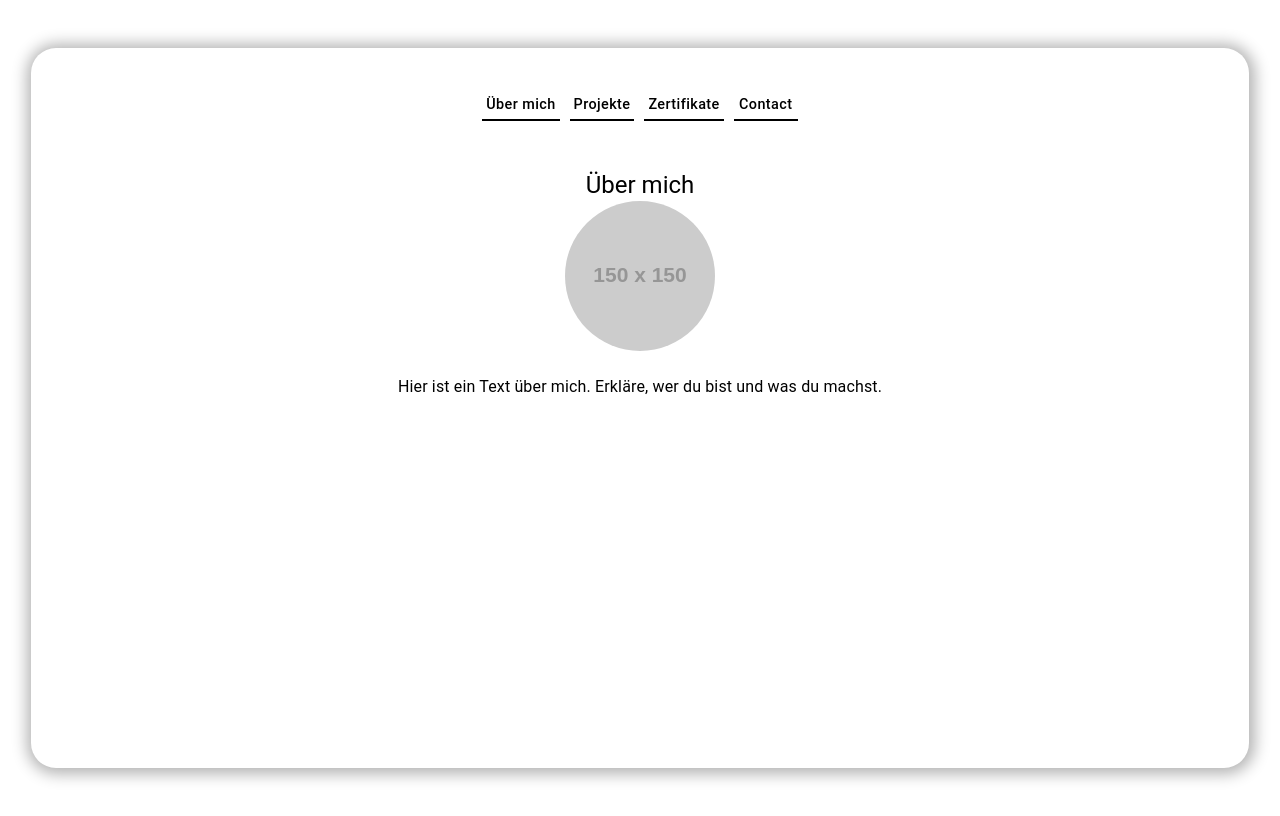
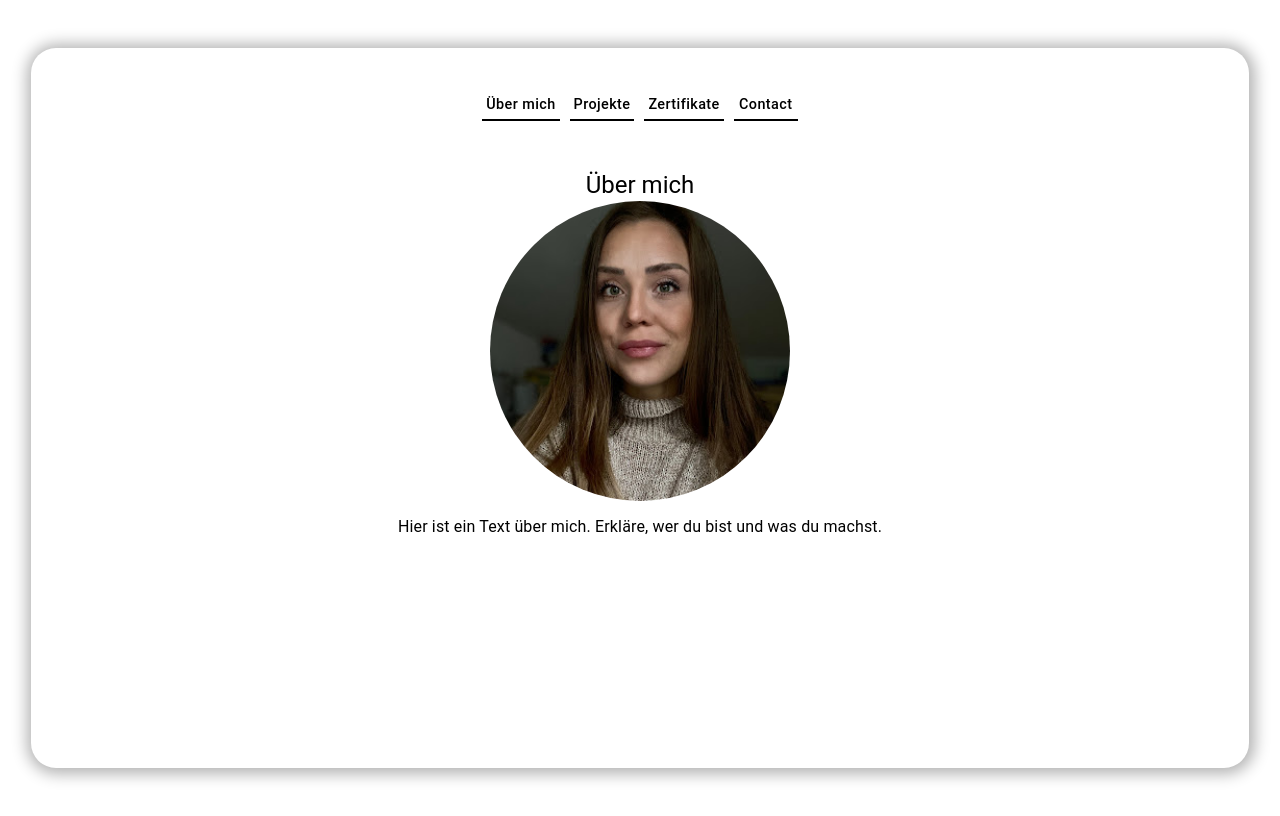
Before and after one commit to ilonagoergens/mein-portfolio, a React (Vite) app: page / in a window 1280 px wide. Both pictures are taken after a click on the button "Über mich". Built offline with nearby package versions, Linux system fonts and the light colour scheme.

Commit message:
bild hinzugefügt

```diff
--- a/package.json
+++ b/package.json
@@ -26,6 +26,7 @@
     "eslint-plugin-react-hooks": "^5.0.0",
     "eslint-plugin-react-refresh": "^0.4.14",
     "globals": "^15.11.0",
-    "vite": "^5.4.10"
+    "vite": "^5.4.10",
+    "vite-plugin-static-copy": "^2.1.0"
   }
 }
--- a/src/App.jsx
+++ b/src/App.jsx
@@ -1,5 +1,6 @@
 import React, { useState, useEffect } from "react";
 import { Button, Box, Typography } from "@mui/material";
+import Image from './assets/image.png'
 
 // Button-Komponente für einheitliches Styling
 function NavButton({ label, onClick }) {
@@ -114,14 +115,27 @@ function App() {
   {activeContent === "about" && (
     <>
       <Typography variant="h5">Über mich</Typography>
-              <img
-                src="https://via.placeholder.com/150" // Ersetze dies mit deinem Foto
+      <Box
+        component="img"
+        src={Image} // Ersetze dies mit deinem Foto
         alt="Mein Foto"
-                style={{ borderRadius: "50%", marginBottom: "20px" }}
+        sx={{
+          borderRadius: "50%", // Runde Form
+          marginBottom: "10px", // Abstand nach unten
+          width: "100%", // Passt das Bild an die Containerbreite an
+          maxWidth: "300px", // Begrenzung der maximalen Breite
+          height: "auto", // Höhe wird proportional angepasst
+          // Responsives Verhalten je nach Bildschirmgröße
+          "@media (max-width:600px)": {
+            maxWidth: "200px", // Bildgröße auf kleineren Bildschirmen
+          },
+          "@media (max-width:400px)": {
+            maxWidth: "150px", // Noch kleinere Bildgröße bei sehr kleinen Bildschirmen
+          },
+        }}
       />
       <Typography variant="body1">
-                Hier ist ein Text über mich. Erkläre, wer du bist und was du
-                machst.
+        Hier ist ein Text über mich. Erkläre, wer du bist und was du machst.
       </Typography>
     </>
   )}
@@ -136,6 +150,25 @@ function App() {
   {activeContent === "certificates" && (
     <>
       <Typography variant="h5">Meine Zertifikate</Typography>
+      <Box
+        component="img"
+        src={Image} // Ersetze dies mit deinem Foto
+        alt="Mein Foto"
+        sx={{
+          borderRadius: "50%", // Runde Form
+          marginBottom: "10px", // Abstand nach unten
+          width: "100%", // Passt das Bild an die Containerbreite an
+          maxWidth: "300px", // Begrenzung der maximalen Breite
+          height: "auto", // Höhe wird proportional angepasst
+          // Responsives Verhalten je nach Bildschirmgröße
+          "@media (max-width:600px)": {
+            maxWidth: "200px", // Bildgröße auf kleineren Bildschirmen
+          },
+          "@media (max-width:400px)": {
+            maxWidth: "150px", // Noch kleinere Bildgröße bei sehr kleinen Bildschirmen
+          },
+        }}
+      />
       <Typography variant="body1">
         Liste deine Zertifikate auf.
       </Typography>
@@ -145,11 +178,12 @@ function App() {
     <>
       <Typography variant="h5">Nehm Kontakt zu mir auf</Typography>
       <Typography variant="body1">
-                Hier kommen meine kontaktdaten rein
+        Hier kommen meine Kontaktdaten rein.
       </Typography>
     </>
   )}
 </Box>
+
       </Box>
     </Box>
   );
```
Also changed, not shown: src/assets/image.png (added), 1 other file (tests, documents, lock files or other folders). Lines whose indentation alone changed are shown as unchanged.
